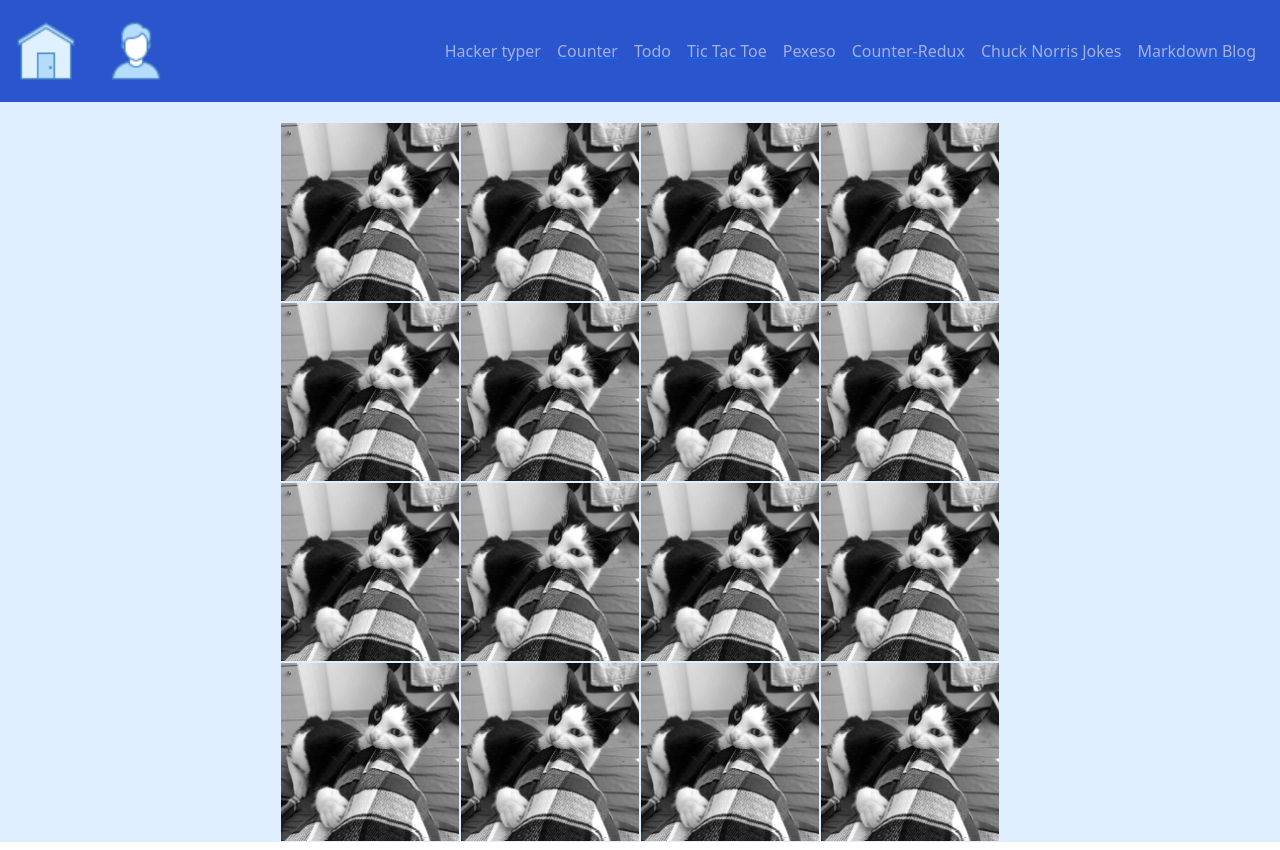
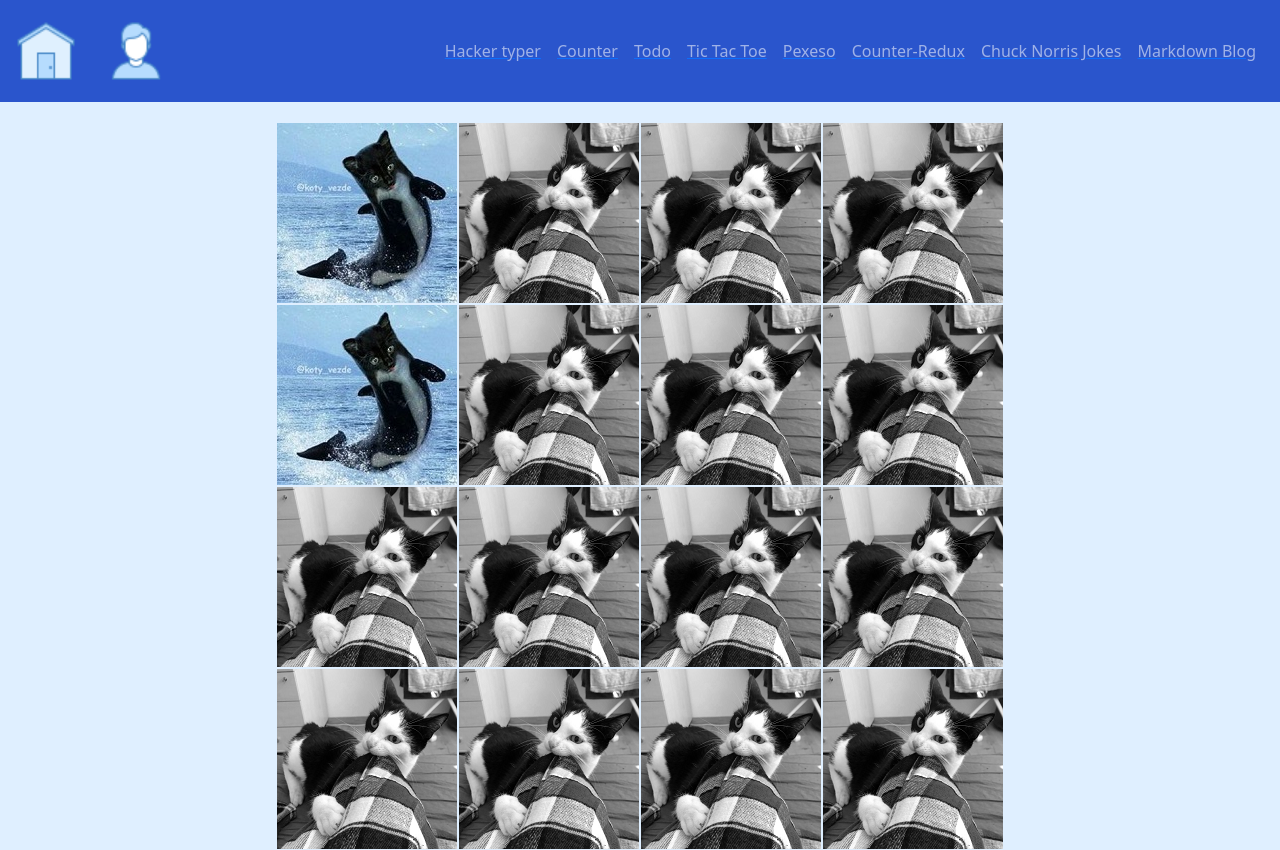
Before and after one commit to Tchomasek/IT-Absolvent-2, a React (Create React App) app: page /pexeso in a window 1280 px wide. Built offline with nearby package versions, Linux system fonts and the light colour scheme.

Commit message:
image component

```diff
--- a/src/components/pexeso/Card.tsx
+++ b/src/components/pexeso/Card.tsx
@@ -1,3 +1,4 @@
+import { Image } from "./Image";
 import backside from "./cats/backside.jpg";
 import styled from "styled-components";
 import theme from "./theme";
@@ -11,11 +12,6 @@ const MyTd = styled.td`
   }
 `;
 
-const Img = styled.img`
-  width: 100%;
-  height: 100%;
-`;
-
 type Props = {
   handleClick: () => void;
   value: number;
@@ -27,7 +23,7 @@ function Card(props: Props) {
   const picture = props.turned ? props.cat : backside;
   return (
     <MyTd onClick={props.handleClick}>
-      <Img src={picture} />
+      <Image src={picture} />
     </MyTd>
   );
 }
--- /dev/null
+++ b/src/components/pexeso/Image.tsx
@@ -0,0 +1,19 @@
+import React from "react";
+import classnames from "classnames";
+
+export function Image({ placeholderClassName, ...imageProps }: ImageProps) {
+  const [error, setError] = React.useState(false);
+
+  return imageProps.src && !error ? (
+    <img {...imageProps} onError={() => setError(true)} />
+  ) : (
+    <div className={classnames(imageProps.className, placeholderClassName)} />
+  );
+}
+
+export type ImageProps = {
+  placeholderClassName?: string;
+} & React.DetailedHTMLProps<
+  React.ImgHTMLAttributes<HTMLImageElement>,
+  HTMLImageElement
+>;
--- a/src/components/pexeso/cardsArray.tsx
+++ b/src/components/pexeso/cardsArray.tsx
@@ -9,7 +9,7 @@ import cat8 from "./cats/cat8.jpg";
 
 const getCardsArray = () => {
   return [
-    { value: 1, turned: false, cat: cat1 },
+    { value: 1, turned: true, cat: cat1 },
     { value: 2, turned: false, cat: cat2 },
     { value: 3, turned: false, cat: cat3 },
     { value: 4, turned: false, cat: cat4 },
```
